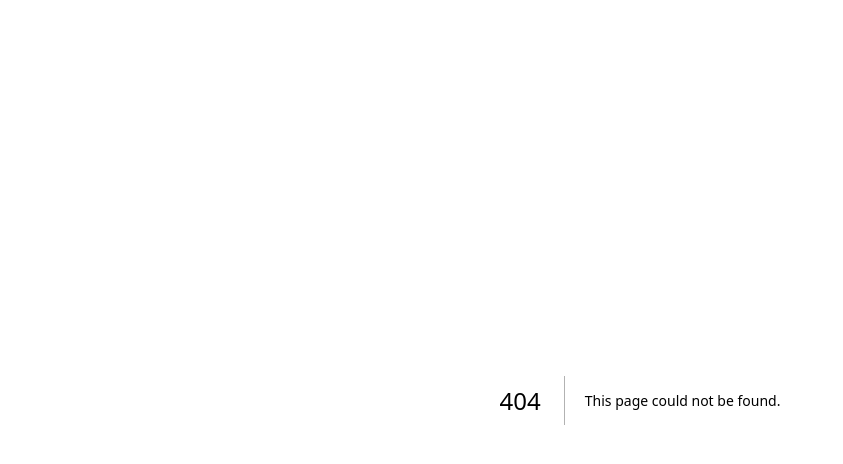
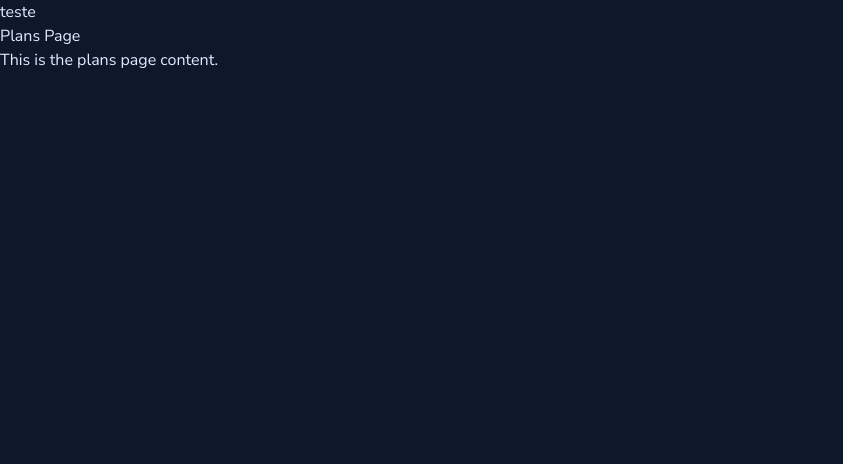
Before and after one commit to slpascoal/geser, a Next.js app: page /dashboard/plans in a window 1280 px wide. Before the commit this address had no page. Shown: the top 464 px of the page, without its empty margins (0-843 px from the left). Built offline with nearby package versions, Linux system fonts and the light colour scheme.

Commit message:
feat: add DashboardLayout, PlansPage, ProfilePage, and ServicesPage components

```diff
--- /dev/null
+++ b/src/app/(panel)/dashboard/layout.tsx
@@ -0,0 +1,12 @@
+export default function DashboardLayout({
+    children
+  }: {
+    children: React.ReactNode
+  }) {
+  return (
+    <>
+      <h1>teste</h1>
+      {children}
+    </>
+  );
+}
--- /dev/null
+++ b/src/app/(panel)/dashboard/plans/page.tsx
@@ -0,0 +1,8 @@
+export default function PlansPage() {
+  return (
+    <div>
+      <h1>Plans Page</h1>
+      <p>This is the plans page content.</p>
+    </div>
+  );
+}
--- /dev/null
+++ b/src/app/(panel)/dashboard/profile/page.tsx
@@ -0,0 +1,8 @@
+export default function ProfilePage() {
+  return (
+    <div>
+      <h1>Profile Page</h1>
+      <p>This is the profile page content.</p>
+    </div>
+  );
+}
--- /dev/null
+++ b/src/app/(panel)/dashboard/services/page.tsx
@@ -0,0 +1,8 @@
+export default function ServicesPage() {
+  return (
+    <div>
+      <h1>Service Page</h1>
+      <p>This is the service page content.</p>
+    </div>
+  );
+}
```
